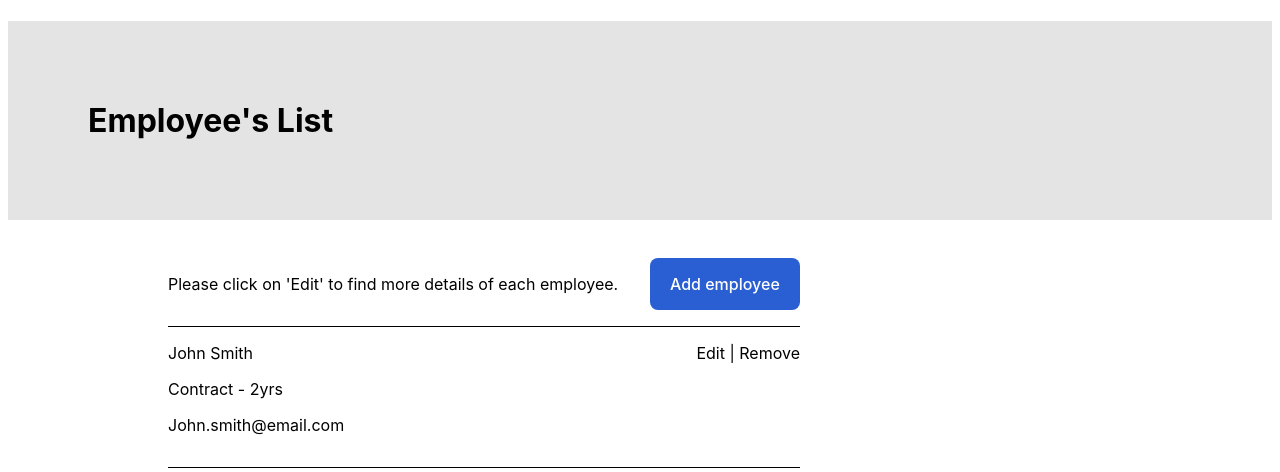
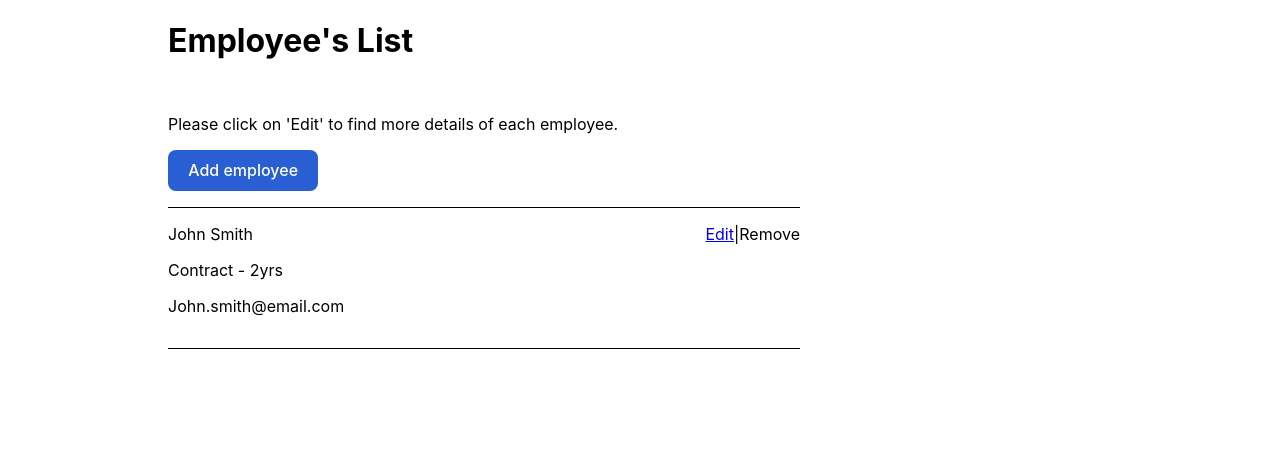
Before and after one commit to Paultree/dcs-tech-test, a React (Vite) app in the folder front-end/: page / in a window 1280 px wide. Shown: the top 472 px of the page. Built offline with nearby package versions, Linux system fonts and the light colour scheme.

Commit message:
progressing refactor from js to ts

```diff
--- a/front-end/package.json
+++ b/front-end/package.json
@@ -11,7 +11,9 @@
   "dependencies": {
     "react": "^18.2.0",
     "react-dom": "^18.2.0",
+    "react-hook-form": "^7.43.1",
     "react-query": "^3.39.3",
+    "react-router-dom": "^6.8.1",
     "sass": "^1.58.0"
   },
   "devDependencies": {
--- a/front-end/src/App.tsx
+++ b/front-end/src/App.tsx
@@ -1,11 +1,20 @@
 import EmployeeContainer from "./containers/EmployeeContainer/EmployeeContainer";
 import styles from "./App.module.scss";
+import {
+  BrowserRouter as Router,
+  Routes,
+  Route,
+  Switch,
+} from "react-router-dom";
+import NewEmployeePage from "./containers/NewEmployeePage/NewEmployeePage";
 
 function App() {
   return (
     <div className={styles.App}>
-      <h1>Employee's List</h1>
-      <EmployeeContainer />
+      <Routes>
+        <Route path="/" element={<EmployeeContainer />} />
+        <Route path="/new" element={<NewEmployeePage />} />
+      </Routes>
     </div>
   );
 }
--- a/front-end/src/components/ModifyEmployeeCard/ModifyEmployeeCard.tsx
+++ b/front-end/src/components/ModifyEmployeeCard/ModifyEmployeeCard.tsx
@@ -1,9 +1,15 @@
 import React from "react";
+import { NavLink, useParams } from "react-router-dom";
 
 const ModifyEmployeeCard = () => {
+  const { id } = useParams();
+
   return (
     <div>
-      <span>Edit</span> | <span>Remove</span>
+      <NavLink to="/edit">
+        <span>Edit</span>
+      </NavLink>
+      |<span>Remove</span>
     </div>
   );
 };
--- a/front-end/src/containers/EmployeeContainer/EmployeeContainer.tsx
+++ b/front-end/src/containers/EmployeeContainer/EmployeeContainer.tsx
@@ -1,13 +1,21 @@
 import React from "react";
 import EmployeeCard from "../../components/EmployeeCard/EmployeeCard";
 import styles from "./EmployeeContainer.module.scss";
+import { useNavigate } from "react-router-dom";
 
 const EmployeeContainer = () => {
+  const navigate = useNavigate();
+  const handleClick = () => {
+    navigate("/new");
+  };
+
   return (
     <div className={styles.EmployeeContainer}>
+      <h1>Employee's List</h1>
       <div>
         <p>Please click on 'Edit' to find more details of each employee.</p>
-        <button>Add employee</button>
+
+        <button onClick={handleClick}>Add employee</button>
       </div>
       <div>
         <EmployeeCard />
--- /dev/null
+++ b/front-end/src/containers/NewEmployeePage/NewEmployeePage.tsx
@@ -0,0 +1,7 @@
+import React from "react";
+
+const NewEmployeePage = () => {
+  return <div>NewEmployeePage</div>;
+};
+
+export default NewEmployeePage;
--- a/front-end/src/main.tsx
+++ b/front-end/src/main.tsx
@@ -1,10 +1,13 @@
-import React from 'react'
-import ReactDOM from 'react-dom/client'
-import App from './App'
-import './index.css'
+import React from "react";
+import ReactDOM from "react-dom/client";
+import App from "./App";
+import "./index.css";
+import { BrowserRouter } from "react-router-dom";
 
-ReactDOM.createRoot(document.getElementById('root') as HTMLElement).render(
+ReactDOM.createRoot(document.getElementById("root") as HTMLElement).render(
   <React.StrictMode>
-    <App />
-  </React.StrictMode>,
-)
+    <BrowserRouter>
+      <App />
+    </BrowserRouter>
+  </React.StrictMode>
+);
```
Also changed, not shown: front-end/src/components/EmployeeForm/EmployeeForm.tsx (added, +35 -0 lines), front-end/src/components/EmployeeForm/EmployeeForm.module.scss (added), front-end/src/containers/NewEmployeePage/NewEmployeePage.module.scss (added), 1 other file (tests, documents, lock files or other folders).
